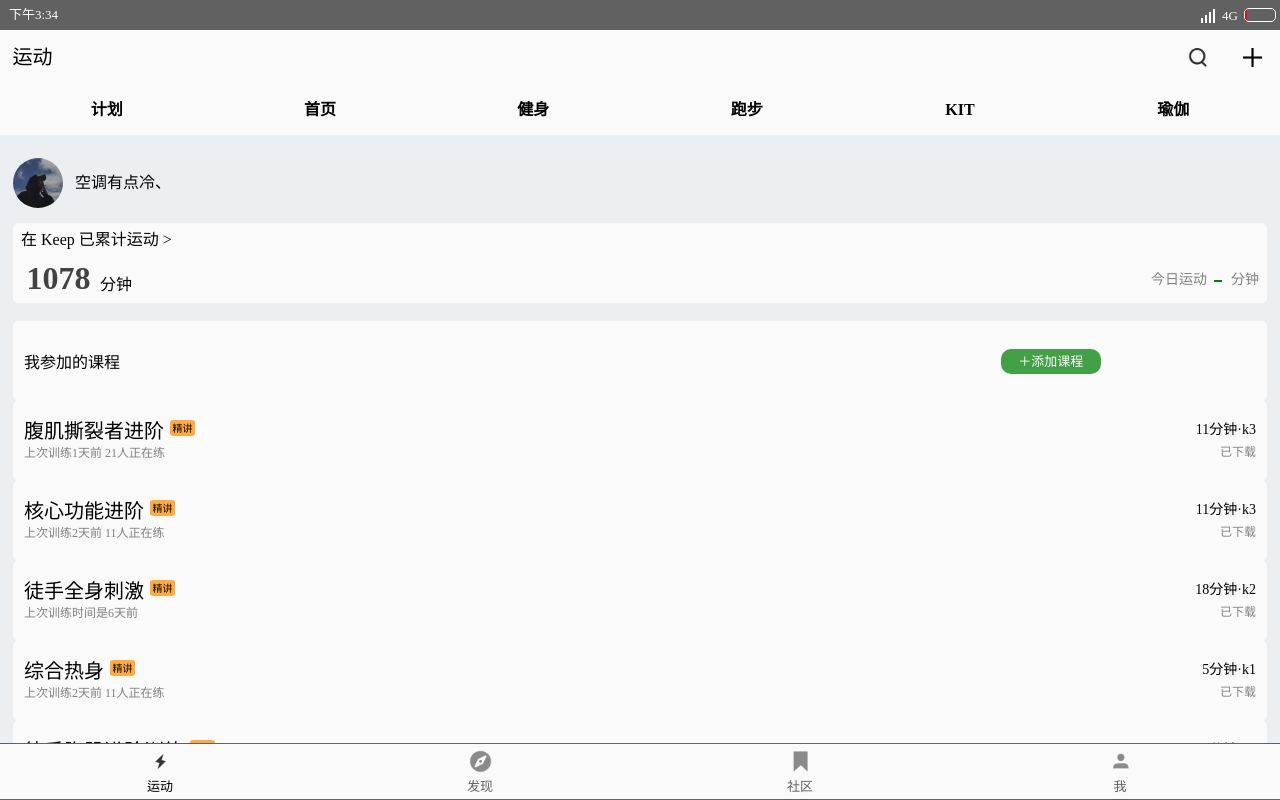
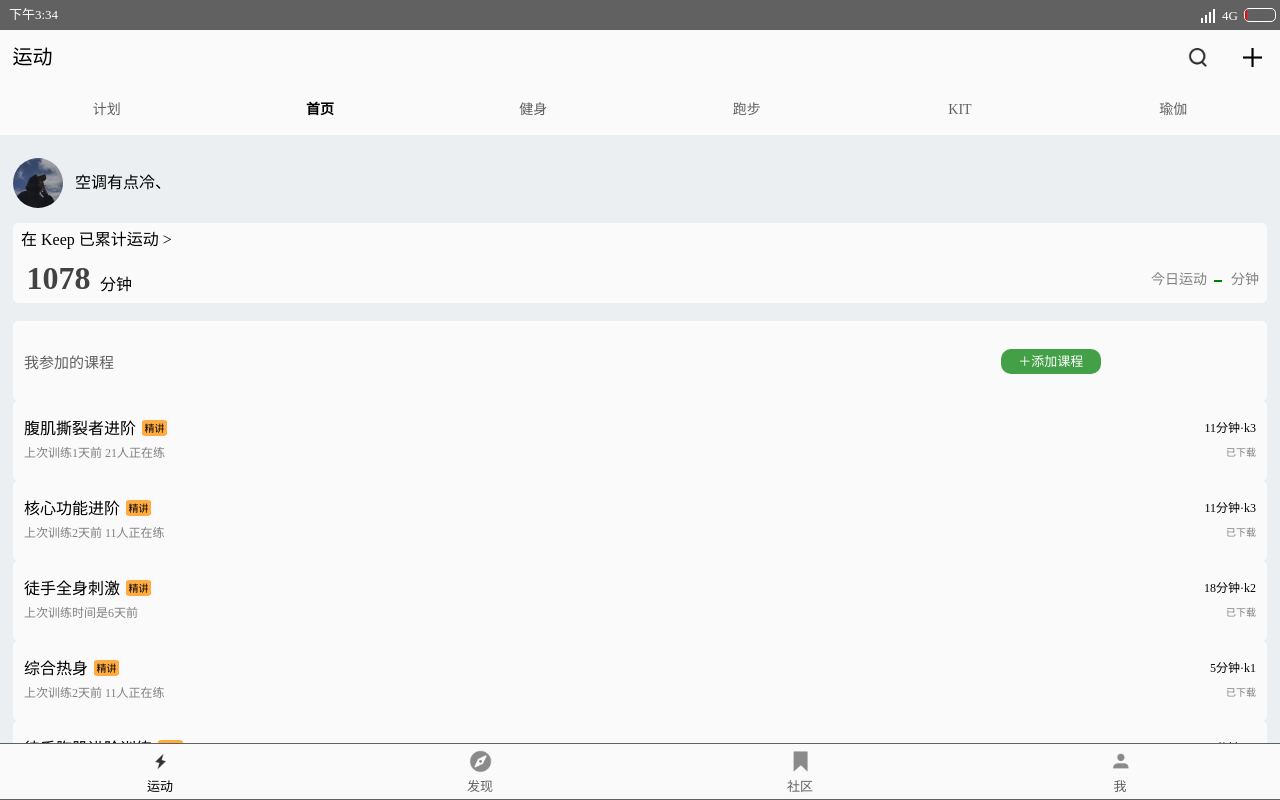
Before and after one commit to Alien1008611/keep2019, a plain HTML site: page page/keep_sport_area.html in a window 1280 px wide. Drawn offline with Linux system fonts and the light colour scheme.

Commit message:
导航栏细化

```diff
--- a/css/common.css
+++ b/css/common.css
@@ -21,3 +21,6 @@ a{
     color: #616161;
     text-decoration: none;
 }
+p{
+    color: black;
+}
--- a/css/sport/dynamic.css
+++ b/css/sport/dynamic.css
@@ -104,7 +104,8 @@
     width: 60px;
     line-height: 50px;
     text-align: center;
-    font-weight: 700;
+    font-weight: 600;
+    font-size: 14px;
 }
 
 /******************           ******************/
@@ -268,6 +269,7 @@
     flex-flow: column;
     justify-content: center;
     margin-left: 11px;
+    font-size: 15px;
 
 
 }
@@ -277,12 +279,13 @@
     display: flex;
     justify-content: flex-start;
     align-items: center;
+    font-size: 13px;
 
  }
 .dynamic_lesson_left1_name{
     height: 23px;
-    font-size: 20px;
-    font-weight: 500;
+    font-size: 16px;
+    font-weight: 400;
     margin-bottom: 4px;
     margin-right: 6px;
 }
@@ -323,18 +326,19 @@
     align-items: center;
     justify-content: center;
     margin-right: 11px;
+
 }
 .dynamic_lesson_right01{
     height: 23px;
     width: 100%;
     text-align: right;
-    font-size: 14px;
+    font-size: 12px;
 }
 .dynamic_lesson_right02{
     height: 23px;
     width: 100%;
     text-align: right;
-    font-size: 12px;
+    font-size: 10px;
     color: gray;
     line-height: 23px;
 
--- a/page/keep_sport_area.html
+++ b/page/keep_sport_area.html
@@ -80,12 +80,12 @@
                 <!--*******************22222222********************-->
 
                 <div id="dynamic_menus" >
-                    <div class="dynamic_menus_list_style ">计划</div>
+                    <div class="dynamic_menus_list_style "><a href="">计划</a></div>
                     <div class="dynamic_menus_list_style ">首页</div>
-                    <div class="dynamic_menus_list_style ">健身</div>
-                    <div class="dynamic_menus_list_style ">跑步</div>
-                    <div class="dynamic_menus_list_style ">KIT</div>
-                    <div class="dynamic_menus_list_style ">瑜伽</div>
+                    <div class="dynamic_menus_list_style "><a href="">健身</a></div>
+                    <div class="dynamic_menus_list_style "><a href="">跑步</a></div>
+                    <div class="dynamic_menus_list_style "><a href="">KIT</a></div>
+                    <div class="dynamic_menus_list_style "><a href="">瑜伽</a></div>
                 </div>
 
                 <!--**********************333333*****************-->
@@ -119,7 +119,7 @@
                     </div>
                     <div id="dynamic_like_2" class="dynamic_like_style ">
                         <div class="dynamic_like2_style ">
-                            <div class="dynamic_lesson_left ">我参加的课程</div>
+                            <div class="dynamic_lesson_left "><a href="">我参加的课程</a></div>
                             <div class="dynamic_lesson_right ">
                                 <div id="add_lesson" class="">＋添加课程</div>
                             </div>
```
Also changed, not shown: page/activity_area.html (+2 -2 lines), page/keep_find.html (+3 -3 lines).
